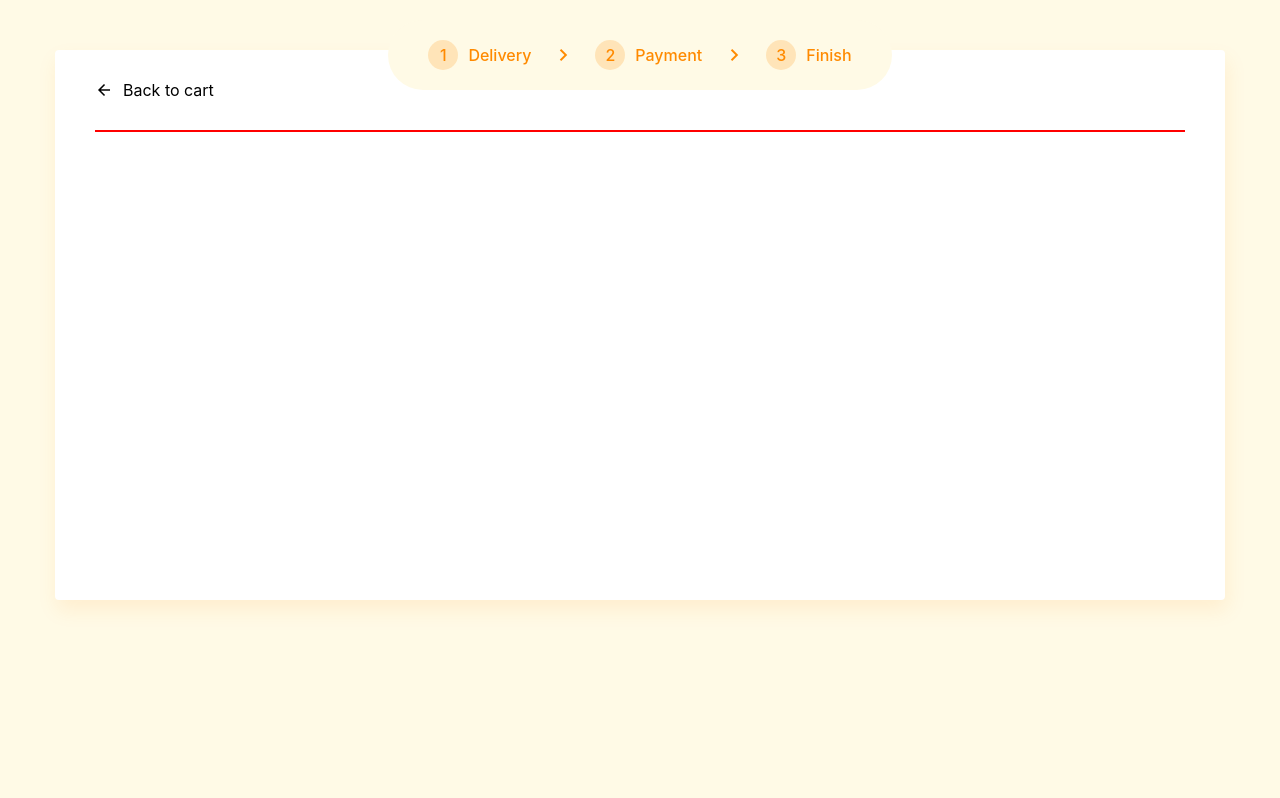
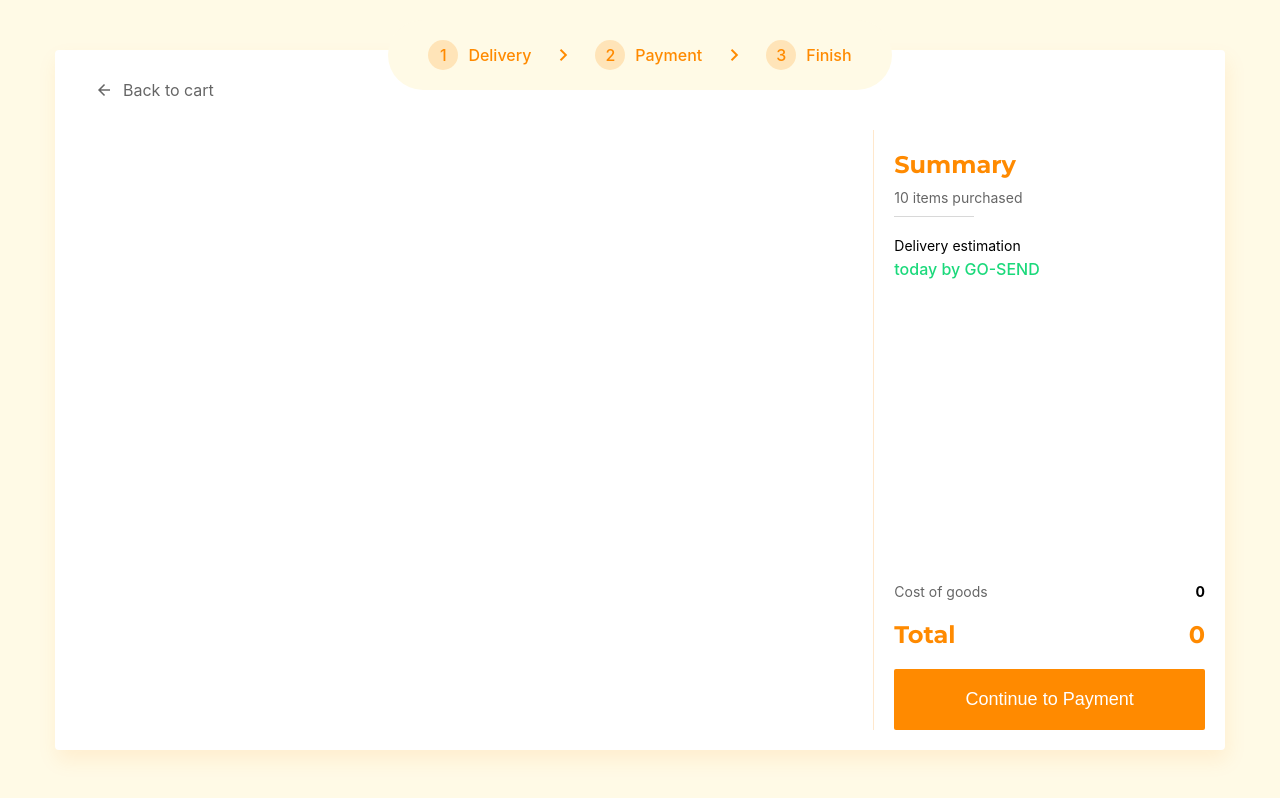
Before and after one commit to rasyidrmhd/Checkout-Simulation, a React (Create React App) app: page / in a window 1280 px wide. Built offline with nearby package versions, Linux system fonts and the light colour scheme.

Commit message:
added summary component

```diff
--- a/src/App.js
+++ b/src/App.js
@@ -1,20 +1,27 @@
 import React from "react";
 import { Text, Box } from "./components";
+import Delivery from "./components/Delivery";
+import Divider from "./components/Divider";
 import Icon from "./components/Icon";
 import Stepper from "./components/Stepper";
+import Summary from "./components/Summary";
 
 function App() {
   return (
     <Box position="relative" backgroundColor="#fffae6" padding="50px 55px" minHeight="100vh" display="flex" justifyContent="center">
       <Stepper />
-      <Box backgroundColor="white" borderRadius="4px" boxShadow="2px 10px 20px rgba(255, 138, 0, 0.1)" width="100%" height="550px" display="flex" flexDirection="column" gap="30px" padding="30px 40px">
-        <Box display="flex" gap="10px" alignItems="center">
-          <Icon icon="arrow_back" weight="400" size="18px" />
-          <Text weight="500" size="14px">
+      <Box backgroundColor="white" borderRadius="4px" boxShadow="2px 10px 20px rgba(255, 138, 0, 0.1)" width="100%" display="flex" flexDirection="column" gap="30px" padding="30px 0 0 0">
+        <Box display="flex" gap="10px" alignItems="center" cursor="pointer" width="fit-content" padding="0px 40px">
+          <Icon icon="arrow_back" weight="400" size="18px" opacity="60%" />
+          <Text weight="500" size="14px" opacity="60%">
             Back to cart
           </Text>
         </Box>
-        <Box border="1px solid red"></Box>
+        <Box display="flex" height="100%">
+          <Delivery />
+          <Divider orientation="vertical" height="calc(100% - 20px)" thickness="1px" backgroundColor="#FF8A00" opacity="20%" />
+          <Summary />
+        </Box>
       </Box>
     </Box>
   );
--- /dev/null
+++ b/src/components/Delivery.js
@@ -0,0 +1,8 @@
+import React from "react";
+import { Box } from ".";
+
+const Delivery = () => {
+  return <Box display="flex" height="100%" width="70%"></Box>;
+};
+
+export default Delivery;
--- a/src/components/Icon.js
+++ b/src/components/Icon.js
@@ -1,9 +1,9 @@
 import React from "react";
 import { Text } from ".";
 
-const Icon = ({ size, weight, color, icon }) => {
+const Icon = ({ size, weight, color, opacity, icon }) => {
   return (
-    <Text className={`material-icons`} fontSize={size} fontWeight={weight} color={color}>
+    <Text className={`material-icons`} fontSize={size} fontWeight={weight} opacity={opacity} color={color}>
       {icon}
     </Text>
   );
--- /dev/null
+++ b/src/components/Summary/DeliveryItem.js
@@ -0,0 +1,21 @@
+import React from "react";
+import { Box, Text } from "..";
+import Divider from "../Divider";
+
+const DeliveryItem = ({ label, value }) => {
+  return (
+    <Box display="flex" flexDirection="column" gap="20px">
+      <Divider width="80px" thickness="1px" backgroundColor="#D8D8D8" />
+      <Box display="flex" flexDirection="column" gap="5px">
+        <Text fontSize="14px" fontWeight="400">
+          {label}
+        </Text>
+        <Text fontSize="16px" fontWeight="500" color="#1BD97B">
+          {value}
+        </Text>
+      </Box>
+    </Box>
+  );
+};
+
+export default DeliveryItem;
--- /dev/null
+++ b/src/components/Summary/PriceItem.js
@@ -0,0 +1,17 @@
+import React from "react";
+import { Box, Text } from "..";
+
+const PriceItem = ({ label, price }) => {
+  return (
+    <Box display="flex" justifyContent="space-between">
+      <Text fontSize="14px" fontWeight="400" opacity="60%">
+        {label}
+      </Text>
+      <Text fontSize="14px" fontWeight="700">
+        {price}
+      </Text>
+    </Box>
+  );
+};
+
+export default PriceItem;
--- /dev/null
+++ b/src/components/Summary/index.js
@@ -0,0 +1,36 @@
+import React from "react";
+import { Box, Button, Text } from "..";
+import DeliveryItem from "./DeliveryItem";
+import PriceItem from "./PriceItem";
+
+const Summary = () => {
+  return (
+    <Box display="flex" flexDirection="column" height="100%" width="30%" padding="20px" justifyContent="space-between">
+      <Box display="flex" flexDirection="column" gap="10px">
+        <Text fontSize="24px" color="#FF8A00" fontFamily="montserrat" fontWeight="700">
+          Summary
+        </Text>
+        <Text fontSize="14px" fontWeight="400" opacity="60%">
+          10 items purchased
+        </Text>
+        <DeliveryItem label="Delivery estimation" value="today by GO-SEND" />
+      </Box>
+      <Box display="flex" flexDirection="column" gap="20px">
+        <Box display="flex" flexDirection="column" gap="10px">
+          <PriceItem label="Cost of goods" price="0" />
+        </Box>
+        <Box display="flex" justifyContent="space-between">
+          <Text fontSize="24px" color="#FF8A00" fontFamily="montserrat" fontWeight="700">
+            Total
+          </Text>
+          <Text fontSize="24px" color="#FF8A00" fontFamily="montserrat" fontWeight="700">
+            0
+          </Text>
+        </Box>
+        <Button block={true}>Continue to Payment</Button>
+      </Box>
+    </Box>
+  );
+};
+
+export default Summary;
```
